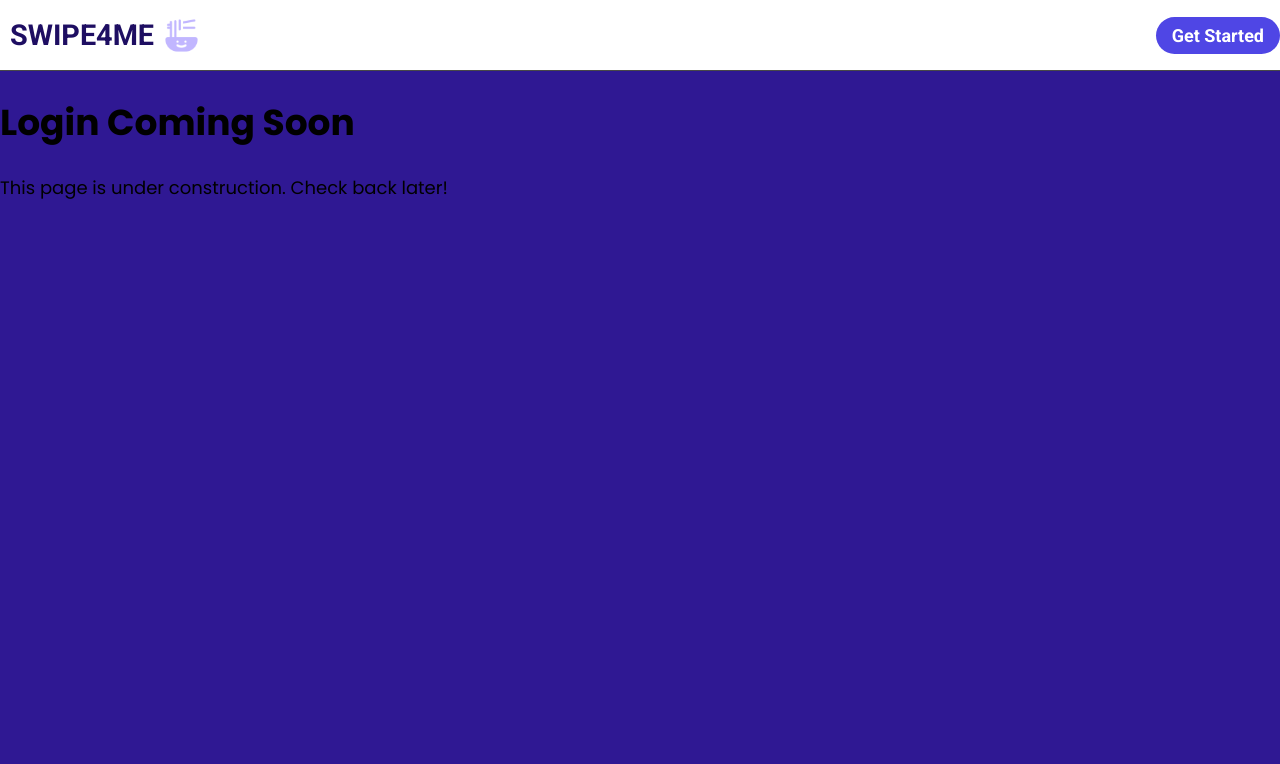
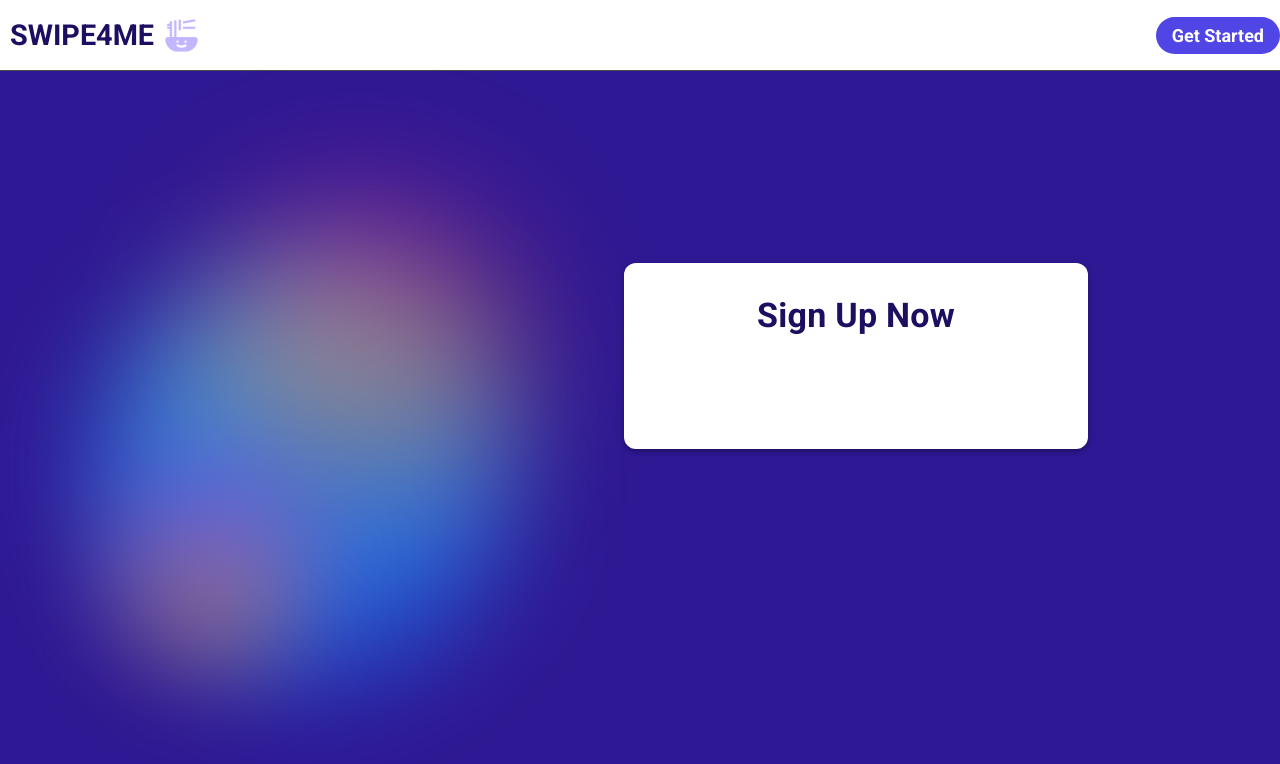
Before and after one commit to RuoHan-Chen/SwipeForMe, a React (Vite) app in the folder Swipe4MeFrontend/: page /login in a window 1280 px wide. Shown: the top 764 px of the page. Built offline with nearby package versions, Linux system fonts and the light colour scheme.

Commit message:
initial implementation of login page design

```diff
--- a/Swipe4MeFrontend/src/pages/login.tsx
+++ b/Swipe4MeFrontend/src/pages/login.tsx
@@ -3,6 +3,79 @@ import { CredentialResponse, GoogleLogin } from "@react-oauth/google";
 import { getCurrentUser, googleSignIn } from "../client";
 import { useAuth } from "../context/AuthContext";
 import { useNavigate } from "react-router-dom";
+import Box from "@mui/material/Box";
+import Paper from "@mui/material/Paper";
+import Stack from "@mui/material/Stack";
+import Typography from "@mui/material/Typography";
+import Divider from "@mui/material/Divider";
+
+const GradientCircles = () => {
+  return (
+    <Box
+      sx={{
+        position: "absolute",
+        left: "40%",
+        top: "40%",
+        transform: "translate(-50%, -50%)",
+        width: "600px",
+        height: "600px",
+        zIndex: 0,
+      }}
+    >
+      {/* Large blue circle */}
+      <Box
+        sx={{
+          position: "absolute",
+          left: "15%",
+          top: "50%",
+          width: "400px",
+          height: "400px",
+          background: "linear-gradient(180deg, #42DDFF 0%, #1170FF 100%)",
+          filter: "blur(60px)",
+          borderRadius: "50%",
+          transform: "translate(-50%, -50%)",
+          zIndex: 0,
+          opacity: 0.7,
+        }}
+      />
+
+      {/* Medium pink circle */}
+      <Box
+        sx={{
+          position: "absolute",
+          left: "25%",
+          top: "30%",
+          width: "300px",
+          height: "300px",
+          background:
+            "linear-gradient(180deg, #F22FB0 0%, #F58A25 50%, #7061A3 100%)",
+          filter: "blur(70px)",
+          borderRadius: "50%",
+          transform: "translate(-50%, -50%)",
+          zIndex: 1,
+          opacity: 0.5,
+        }}
+      />
+
+      {/* Small purple circle */}
+      <Box
+        sx={{
+          position: "absolute",
+          left: "0%",
+          top: "65%",
+          width: "200px",
+          height: "200px",
+          background: "linear-gradient(180deg, #7D40FF 0%, #F58A25 100%)",
+          filter: "blur(50px)",
+          borderRadius: "50%",
+          transform: "translate(-50%, -50%)",
+          zIndex: 1,
+          opacity: 0.6,
+        }}
+      />
+    </Box>
+  );
+};
 
 const Login: React.FC = () => {
   const { login } = useAuth();
@@ -18,13 +91,74 @@ const Login: React.FC = () => {
   };
 
   return (
-    <div className="filler-container">
-      <h1 className="filler-title">Login Coming Soon</h1>
-      <p className="filler-text">
-        This page is under construction. Check back later!
-      </p>
-      <GoogleLogin onSuccess={handleGoogleLoginSuccess} />
-    </div>
+    <Box
+      sx={{
+        minHeight: "100vh",
+        bgcolor: "primary",
+        display: "flex",
+        alignItems: "flex-start",
+        justifyContent: "flex-end",
+        p: 2,
+        pt: { xs: 12, md: 16, lg: 24 },
+        pr: { xs: 2, md: 12, lg: 24 },
+        position: "relative",
+        overflow: "hidden",
+      }}
+    >
+      <GradientCircles />
+
+      <Paper
+        elevation={3}
+        sx={{
+          p: 4,
+          width: "100%",
+          maxWidth: 400,
+          borderRadius: 3,
+          bgcolor: "background.paper",
+          position: "relative",
+          zIndex: 1,
+        }}
+      >
+        <Stack spacing={3}>
+          <Typography
+            variant="h4"
+            component="h1"
+            align="center"
+            sx={{
+              fontWeight: "bold",
+              color: "primary.dark",
+            }}
+          >
+            Sign Up Now
+          </Typography>
+
+          <Box
+            sx={{
+              display: "flex",
+              justifyContent: "center",
+              "& > div": {
+                transform: "scale(1.3)",
+                my: 1,
+              },
+            }}
+          >
+            <GoogleLogin onSuccess={handleGoogleLoginSuccess} />
+          </Box>
+
+          {/* <Box sx={{ display: "flex", alignItems: "center" }}>
+            <Divider sx={{ flex: 1 }} />
+            <Typography variant="body2" color="text.secondary" sx={{ px: 2 }}>
+              or
+            </Typography>
+            <Divider sx={{ flex: 1 }} />
+          </Box>
+
+          <Box sx={{ display: "flex", justifyContent: "center" }}>
+            <GoogleLogin onSuccess={handleGoogleLoginSuccess} />
+          </Box> */}
+        </Stack>
+      </Paper>
+    </Box>
   );
 };
 
```
